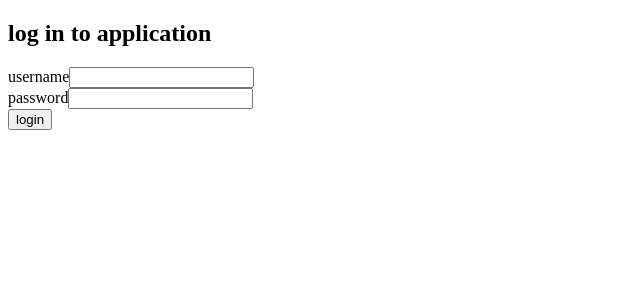
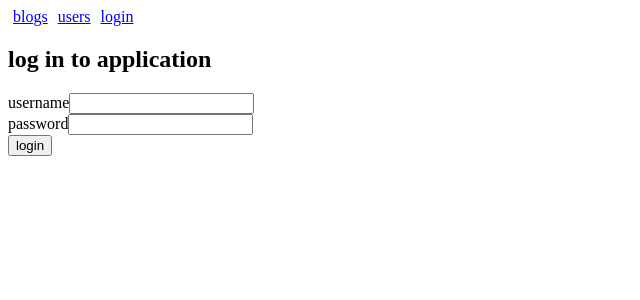
Before and after one commit to Heka499/fullstackopen, a React (Vite) app in the folder osa7/bloglist-frontend-redux/: page / in a window 1280 px wide. Shown: the top 300 px of the page, without its empty margins (0-640 px from the left). Built offline with nearby package versions, Linux system fonts and the light colour scheme.

Commit message:
7.17 done

```diff
--- a/osa7/bloglist-frontend-redux/src/App.jsx
+++ b/osa7/bloglist-frontend-redux/src/App.jsx
@@ -7,9 +7,9 @@ import Users from "./components/Users";
 import User from "./components/User";
 import Blog from "./components/Blog";
 import { useDispatch, useSelector } from "react-redux";
-import { notify } from "./reducers/notificationReducer";
-import { setUser, logoutUser } from "./reducers/userReducer";
-import { Route, Routes, Link } from "react-router-dom";
+import { setUser } from "./reducers/userReducer";
+import { Route, Routes } from "react-router-dom";
+import Navbar from "./components/Navbar";
 
 const App = () => {
   const user = useSelector((state) => state.user);
@@ -24,39 +24,31 @@ const App = () => {
     }
   }, []);
 
-  const handleLogout = () => {
-    dispatch(logoutUser());
-    dispatch(notify("Logged out", 5));
-  };
-
+  if (!user) {
     return (
       <div>
-      {!user && (
-        <div>
+        <Navbar />
         <h2>log in to application</h2>
         <Notification />
         <LoginForm />
       </div>
-      )}
-      {user && (
+    );
+  }
+
+  return (
+    <div>
+      <Navbar />
       <div>
         <h2>blogs</h2>
         <Notification />
-          <p>{user.name} logged in</p>
-          <button onClick={handleLogout}>logout</button>
-
-          <div>
-            <Link to="/">blogs</Link>
-            <Link to="/users">users</Link>
-          </div>
         <Routes>
           <Route path="/" element={<Home />} />
           <Route path="/users" element={<Users />} />
           <Route path="/users/:id" element={<User />} />
           <Route path="/blogs/:id" element={<Blog />} />
+          <Route path="/login" element={<LoginForm />} />
         </Routes>
       </div>
-      )}
     </div>
   );
 };
--- /dev/null
+++ b/osa7/bloglist-frontend-redux/src/components/Navbar.jsx
@@ -0,0 +1,41 @@
+import { Link } from "react-router-dom";
+import { useSelector, useDispatch } from "react-redux";
+import { logoutUser } from "../reducers/userReducer";
+import { notify } from "../reducers/notificationReducer";
+
+const Navbar = () => {
+  const padding = {
+    padding: 5,
+  };
+  const user = useSelector((state) => state.user);
+  const dispatch = useDispatch();
+
+  const handleLogout = () => {
+    dispatch(logoutUser());
+    dispatch(notify("Logged out", 5));
+  };
+
+  return (
+    <div>
+      <Link style={padding} to="/">
+        blogs
+      </Link>
+      <Link style={padding} to="/users">
+        users
+      </Link>
+      {user && (
+        <span>
+          {user.name} logged in
+          <button onClick={handleLogout}>logout</button>
+        </span>
+      )}
+      {!user && (
+        <Link style={padding} to="/login">
+          login
+        </Link>
+      )}
+    </div>
+  );
+};
+
+export default Navbar;
```
Lines whose indentation alone changed are shown as unchanged.
